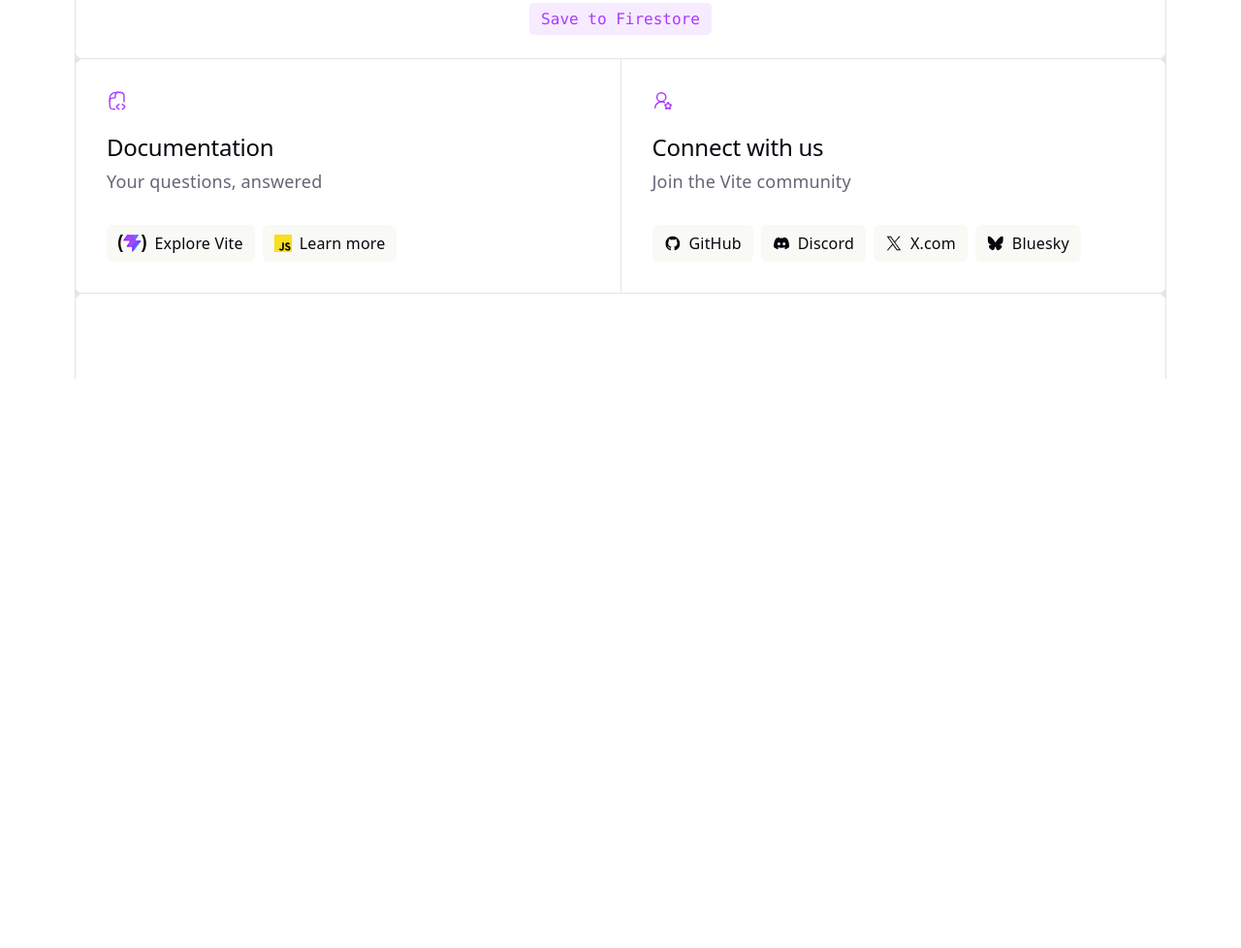
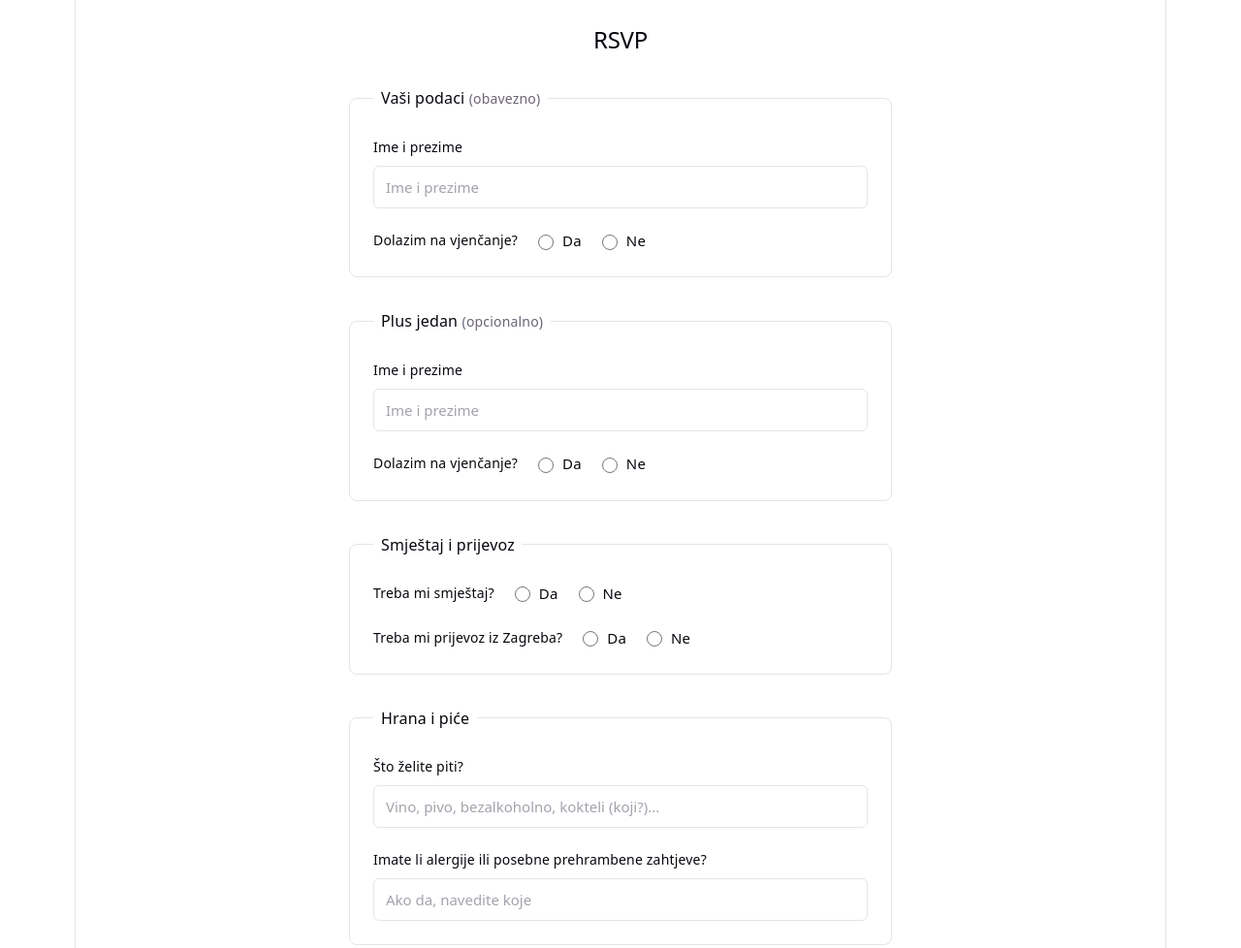
Before and after one commit to Schpiro/wedding-form, a website built with Vite: page index.html in a window 1280 px wide. Shown: the part 433-1411 px from the top of the page at 97% size. Before the commit the page ends 824 px from the top, so only its background shows below. Built offline with nearby package versions, Linux system fonts and the light colour scheme; some packages are replaced by stand-ins of ours.

Commit message:
Add form fields

```diff
--- a/src/main.js
+++ b/src/main.js
@@ -1,15 +1,14 @@
-import './style.css'
-import javascriptLogo from './assets/javascript.svg'
-import viteLogo from './assets/vite.svg'
-import heroImg from './assets/hero.png'
-import { setupCounter } from './counter.js'
-import { saveFormData } from './firebase.js'
+import "./style.css";
+import javascriptLogo from "./assets/javascript.svg";
+import viteLogo from "./assets/vite.svg";
+import heroImg from "./assets/hero.png";
+import { setupCounter } from "./counter.js";
+import { saveFormData } from "./firebase.js";
 
-document.querySelector('#app').innerHTML = `
-<section id="center">
+document.querySelector("#app").innerHTML = `<section id="center">
   <div class="hero">
-    <img src="${heroImg}" class="base" width="170" height="179">
-    <img src="${javascriptLogo}" class="framework" alt="JavaScript logo"/>
+    <img src="${heroImg}" class="base" width="170" height="179" />
+    <img src="${javascriptLogo}" class="framework" alt="JavaScript logo" />
     <img src="${viteLogo}" class="vite" alt="Vite logo" />
   </div>
   <div>
@@ -17,54 +16,156 @@ document.querySelector('#app').innerHTML = `
     <p>Edit <code>src/main.js</code> and save to test <code>HMR</code></p>
   </div>
   <button id="counter" type="button" class="counter"></button>
-  <button id="saveBtn" class="counter">Save to Firestore</button>
 </section>
 
 <div class="ticks"></div>
 
-<section id="next-steps">
-  <div id="docs">
-    <svg class="icon" role="presentation" aria-hidden="true"><use href="/icons.svg#documentation-icon"></use></svg>
-    <h2>Documentation</h2>
-    <p>Your questions, answered</p>
-    <ul>
-      <li>
-        <a href="https://vite.dev/" target="_blank">
-          <img class="logo" src="${viteLogo}" alt="" />
-          Explore Vite
-        </a>
-      </li>
-      <li>
-        <a href="https://developer.mozilla.org/en-US/docs/Web/JavaScript" target="_blank">
-          <img class="button-icon" src="${javascriptLogo}" alt="">
-          Learn more
-        </a>
-      </li>
-    </ul>
-  </div>
-  <div id="social">
-    <svg class="icon" role="presentation" aria-hidden="true"><use href="/icons.svg#social-icon"></use></svg>
-    <h2>Connect with us</h2>
-    <p>Join the Vite community</p>
-    <ul>
-      <li><a href="https://github.com/vitejs/vite" target="_blank"><svg class="button-icon" role="presentation" aria-hidden="true"><use href="/icons.svg#github-icon"></use></svg>GitHub</a></li>
-      <li><a href="https://chat.vite.dev/" target="_blank"><svg class="button-icon" role="presentation" aria-hidden="true"><use href="/icons.svg#discord-icon"></use></svg>Discord</a></li>
-      <li><a href="https://x.com/vite_js" target="_blank"><svg class="button-icon" role="presentation" aria-hidden="true"><use href="/icons.svg#x-icon"></use></svg>X.com</a></li>
-      <li><a href="https://bsky.app/profile/vite.dev" target="_blank"><svg class="button-icon" role="presentation" aria-hidden="true"><use href="/icons.svg#bluesky-icon"></use></svg>Bluesky</a></li>
-    </ul>
-  </div>
+<section id="rsvp">
+  <h2>RSVP</h2>
+  <form id="rsvp-form">
+    <fieldset>
+      <legend>Vaši podaci <span class="optional-note">(obavezno)</span></legend>
+      <div class="name-row">
+        <div class="field">
+          <label for="guest1-name">Ime i prezime</label>
+          <input
+            id="guest1-name"
+            name="guest1-name"
+            type="text"
+            required
+            placeholder="Ime i prezime"
+          />
+        </div>
+      </div>
+      <div class="radio-group">
+        <span class="radio-label">Dolazim na vjenčanje?</span>
+        <label class="radio-option">
+          <input type="radio" name="guest1-attending" value="yes" required /> Da
+        </label>
+        <label class="radio-option">
+          <input type="radio" name="guest1-attending" value="no" required /> Ne
+        </label>
+      </div>
+    </fieldset>
+
+    <fieldset>
+      <legend>
+        Plus jedan <span class="optional-note">(opcionalno)</span>
+      </legend>
+      <div class="name-row">
+        <div class="field">
+          <label for="guest2-name">Ime i prezime</label>
+          <input
+            id="guest2-name"
+            name="guest2-name"
+            type="text"
+            placeholder="Ime i prezime"
+          />
+        </div>
+      </div>
+      <div class="radio-group">
+        <span class="radio-label">Dolazim na vjenčanje?</span>
+        <label class="radio-option">
+          <input type="radio" name="guest2-attending" value="yes" /> Da
+        </label>
+        <label class="radio-option">
+          <input type="radio" name="guest2-attending" value="no" /> Ne
+        </label>
+      </div>
+    </fieldset>
+
+    <fieldset>
+      <legend>Smještaj i prijevoz</legend>
+      <div class="radio-group">
+        <span class="radio-label">Treba mi smještaj?</span>
+        <label class="radio-option">
+          <input type="radio" name="accommodation" value="yes" required/> Da
+        </label>
+        <label class="radio-option">
+          <input type="radio" name="accommodation" value="no" required /> Ne
+        </label>
+      </div>
+      <div class="radio-group">
+        <span class="radio-label">Treba mi prijevoz iz Zagreba?</span>
+        <label class="radio-option">
+          <input type="radio" name="transport" value="yes" required /> Da
+        </label>
+        <label class="radio-option">
+          <input type="radio" name="transport" value="no" required /> Ne
+        </label>
+      </div>
+    </fieldset>
+
+    <fieldset>
+      <legend>Hrana i piće</legend>
+      <div class="name-row">
+        <div class="field">
+          <label for="drink">Što želite piti?</label>
+          <input
+            id="drink"
+            name="drink"
+            type="text"
+
+            placeholder="Vino, pivo, bezalkoholno, kokteli (koji?)..."
+          />
+        </div>
+      </div>
+      <div class="name-row">
+        <div class="field">
+          <label for="allergies"
+            >Imate li alergije ili posebne prehrambene zahtjeve?</label
+          >
+          <input
+            id="allergies"
+            name="allergies"
+            type="text"
+            placeholder="Ako da, navedite koje"
+          />
+        </div>
+      </div>
+    </fieldset>
+
+    <fieldset>
+      <legend>Ostalo</legend>
+      <div class="name-row">
+        <div class="field">
+          <label for="other">Ako imate dodatne napomene, pišite :)</label>
+          <textarea
+            id="other"
+            name="other"
+            rows="4"
+            placeholder="Ako imate dodatne napomene, pišite ovdje..."
+          ></textarea>
+        </div>
+      </div>
+    </fieldset>
+
+    <button type="submit" class="counter">Send RSVP</button>
+  </form>
 </section>
+`;
 
-<div class="ticks"></div>
-<section id="spacer"></section>
-`
+setupCounter(document.querySelector("#counter"));
 
-setupCounter(document.querySelector('#counter'))
-document.querySelector('#saveBtn').addEventListener('click', async () => {
-    await saveFormData({
-        message: "Hello from Vite UI",
-        timestamp: new Date().toISOString()
-    });
-
-    alert("Saved!");
+document.querySelector("#rsvp-form").addEventListener("submit", async (e) => {
+  e.preventDefault();
+  const form = e.target;
+  const data = {
+    guest1: {
+      firstName: form["guest1-name"].value.trim(),
+      attending: form["guest1-attending"].value,
+    },
+    guest2: {
+      firstName: form["guest2-name"].value.trim(),
+      attending: form["guest2-attending"].value,
+    },
+    accommodation: form["accommodation"].value,
+    transport: form["transport"].value,
+    drink: form["drink"].value.trim(),
+    allergies: form["allergies"].value.trim(),
+    other: form["other"].value.trim(),
+    submittedAt: new Date().toISOString(),
+  };
+  await saveFormData(data);
+  alert("RSVP sent!");
 });
--- a/src/style.css
+++ b/src/style.css
@@ -11,8 +11,8 @@
   --shadow:
     rgba(0, 0, 0, 0.1) 0 10px 15px -3px, rgba(0, 0, 0, 0.05) 0 4px 6px -2px;
 
-  --sans: system-ui, 'Segoe UI', Roboto, sans-serif;
-  --heading: system-ui, 'Segoe UI', Roboto, sans-serif;
+  --sans: system-ui, "Segoe UI", Roboto, sans-serif;
+  --heading: system-ui, "Segoe UI", Roboto, sans-serif;
   --mono: ui-monospace, Consolas, monospace;
 
   font: 18px/145% var(--sans);
@@ -273,13 +273,163 @@ code {
   }
 }
 
+/* ── RSVP Form ─────────────────────────────────────────────────────────── */
+
+#rsvp {
+  padding: 48px 32px;
+  border-top: 1px solid var(--border);
+  text-align: left;
+
+  h2 {
+    margin-bottom: 32px;
+    text-align: center;
+  }
+
+  @media (max-width: 1024px) {
+    padding: 32px 20px;
+  }
+}
+
+#rsvp-form {
+  display: flex;
+  flex-direction: column;
+  gap: 32px;
+  max-width: 560px;
+  margin: 0 auto;
+}
+
+#rsvp-form fieldset {
+  border: 1px solid var(--border);
+  border-radius: 8px;
+  padding: 24px;
+  margin: 0;
+  display: flex;
+  flex-direction: column;
+  gap: 20px;
+}
+
+#rsvp-form legend {
+  padding: 0 8px;
+  font-weight: 500;
+  color: var(--text-h);
+  font-size: 16px;
+}
+
+.optional-note {
+  font-weight: 400;
+  color: var(--text);
+  font-size: 14px;
+}
+
+.name-row {
+  display: flex;
+  gap: 16px;
+
+  @media (max-width: 600px) {
+    flex-direction: column;
+  }
+}
+
+.field {
+  display: flex;
+  flex-direction: column;
+  gap: 6px;
+  flex: 1;
+}
+
+.field label {
+  font-size: 14px;
+  font-weight: 500;
+  color: var(--text-h);
+}
+
+.field input[type="text"] {
+  padding: 8px 12px;
+  border: 1px solid var(--border);
+  border-radius: 6px;
+  background: var(--bg);
+  color: var(--text-h);
+  font: inherit;
+  font-size: 15px;
+  transition: border-color 0.2s;
+
+  &::placeholder {
+    color: var(--text);
+    opacity: 0.6;
+  }
+
+  &:focus {
+    outline: none;
+    border-color: var(--accent);
+    box-shadow: 0 0 0 3px var(--accent-bg);
+  }
+}
+
+.field textarea {
+  resize: none;
+  padding: 8px 12px;
+  border: 1px solid var(--border);
+  border-radius: 6px;
+  background: var(--bg);
+  color: var(--text-h);
+  font: inherit;
+  font-size: 15px;
+  transition: border-color 0.2s;
+
+  &::placeholder {
+    color: var(--text);
+    opacity: 0.6;
+  }
+
+  &:focus {
+    outline: none;
+    border-color: var(--accent);
+    box-shadow: 0 0 0 3px var(--accent-bg);
+  }
+}
+
+.radio-group {
+  display: flex;
+  align-items: center;
+  gap: 16px;
+  flex-wrap: wrap;
+}
+
+.radio-label {
+  font-size: 14px;
+  font-weight: 500;
+  color: var(--text-h);
+  flex-shrink: 0;
+}
+
+.radio-option {
+  display: flex;
+  align-items: center;
+  gap: 6px;
+  font-size: 15px;
+  color: var(--text-h);
+  cursor: pointer;
+
+  input[type="radio"] {
+    accent-color: var(--accent);
+    width: 16px;
+    height: 16px;
+    cursor: pointer;
+  }
+}
+
+#rsvp-form button[type="submit"] {
+  align-self: center;
+  cursor: pointer;
+}
+
 .ticks {
   position: relative;
   width: 100%;
 
   &::before,
   &::after {
-    content: '';
+    content: "";
     position: absolute;
     top: -4.5px;
     border: 5px solid transparent;
```
